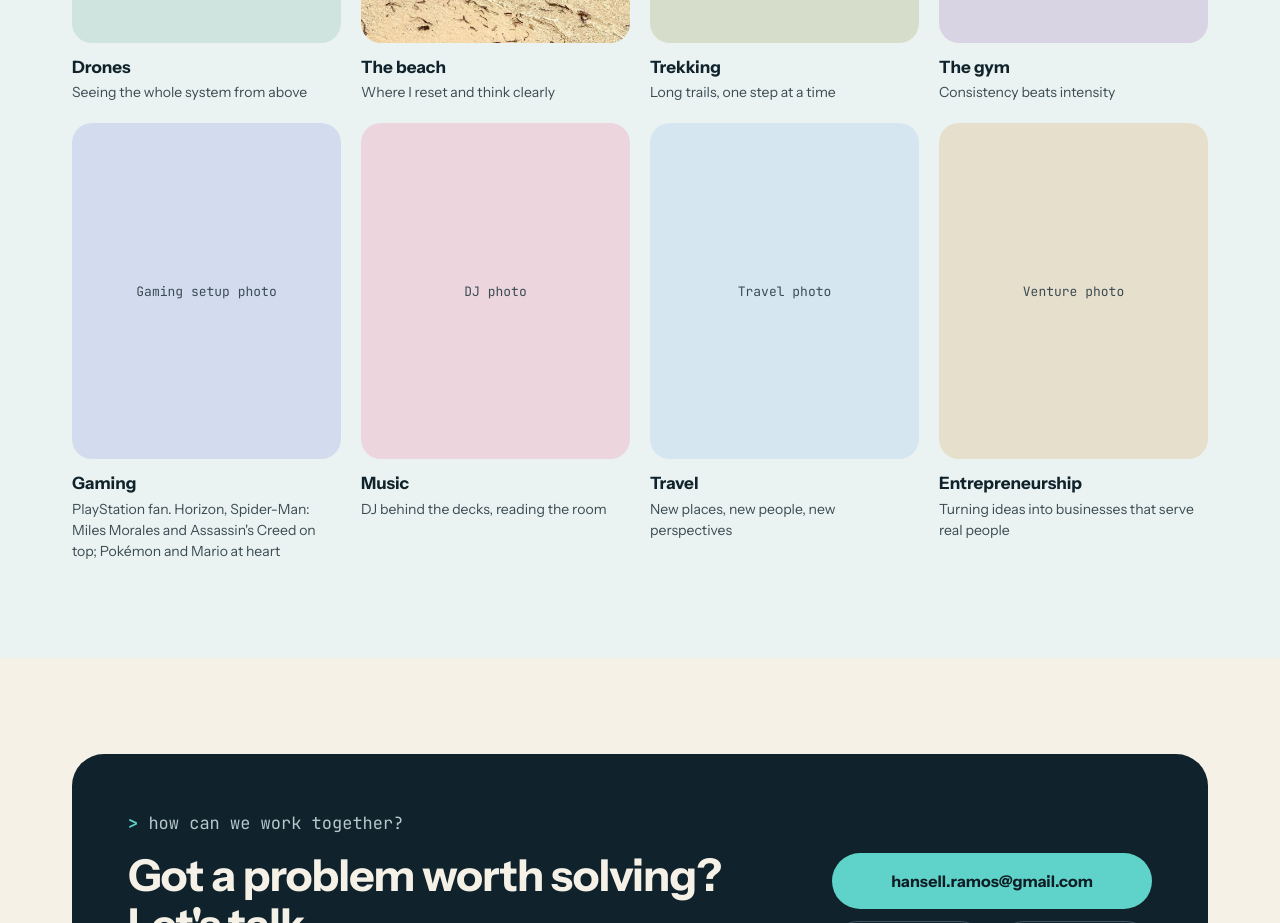
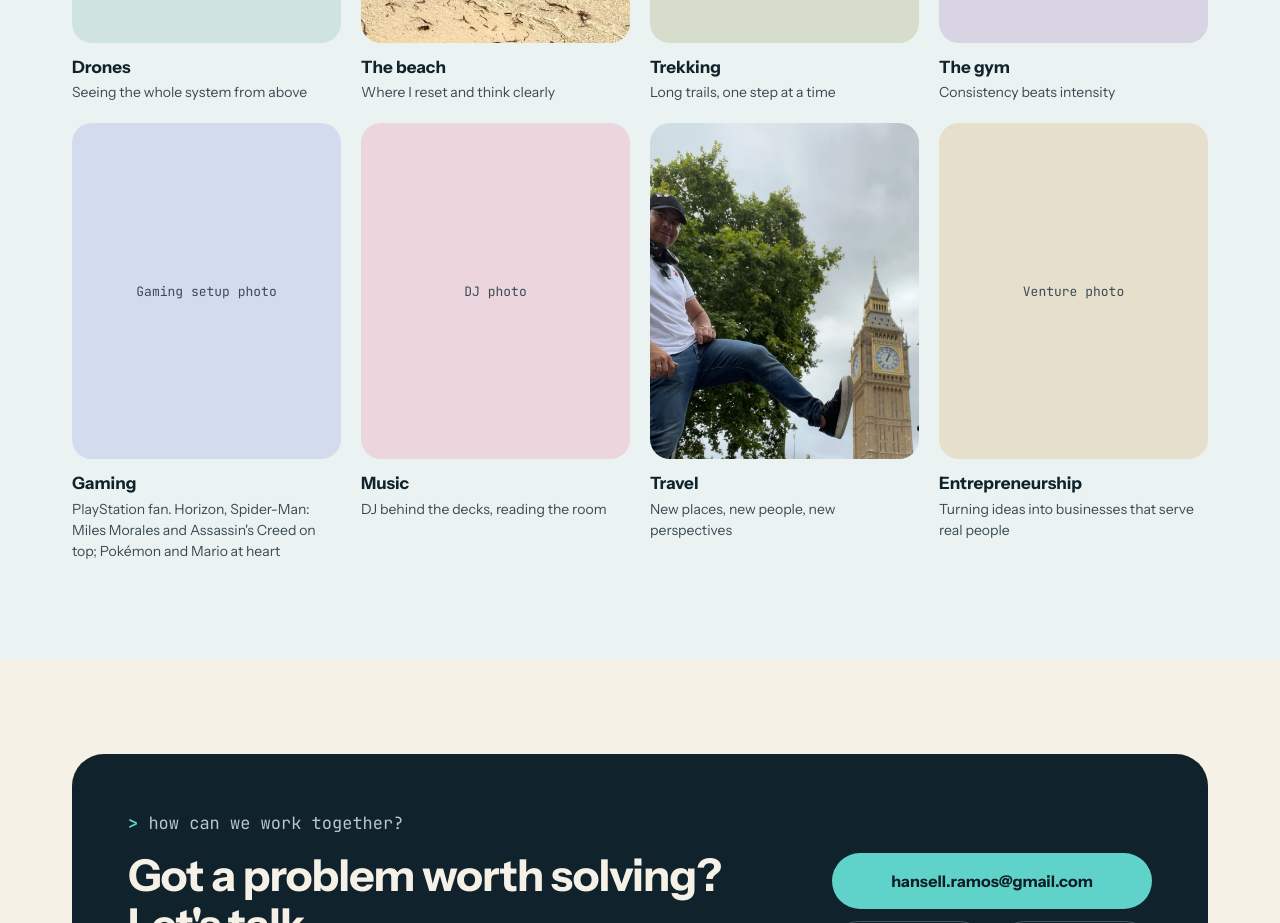
Before and after one commit to hansellramos/hansellramos.github.io, a Vue app: page / in a window 1280 px wide. Shown: the part 2960-3883 px from the top of the page. Built offline with nearby package versions, Linux system fonts and the light colour scheme.

Commit message:
Add travel photo
Cropped above the street so no bystanders are visible; 960x1200 WebP,
metadata stripped.

Co-Authored-By: Claude Opus 5.5 <noreply@anthropic.com>
Claude-Session: https://claude.ai/code/session_01MFcy8JsjSKobb3UXv5dqVE

```diff
--- a/src/data/profile.js
+++ b/src/data/profile.js
@@ -81,7 +81,7 @@ export const interests = [
     photo: '',
   },
   { title: 'Music', caption: 'DJ behind the decks, reading the room', placeholder: 'DJ photo', tint: '#ecd5dc', photo: '' },
-  { title: 'Travel', caption: 'New places, new people, new perspectives', placeholder: 'Travel photo', tint: '#d5e6f1', photo: '' },
+  { title: 'Travel', caption: 'New places, new people, new perspectives', placeholder: 'Travel photo', tint: '#d5e6f1', photo: '/images/travel.webp' },
   {
     title: 'Entrepreneurship',
     caption: 'Turning ideas into businesses that serve real people',
```
Also changed, not shown: public/images/travel.webp (added).
